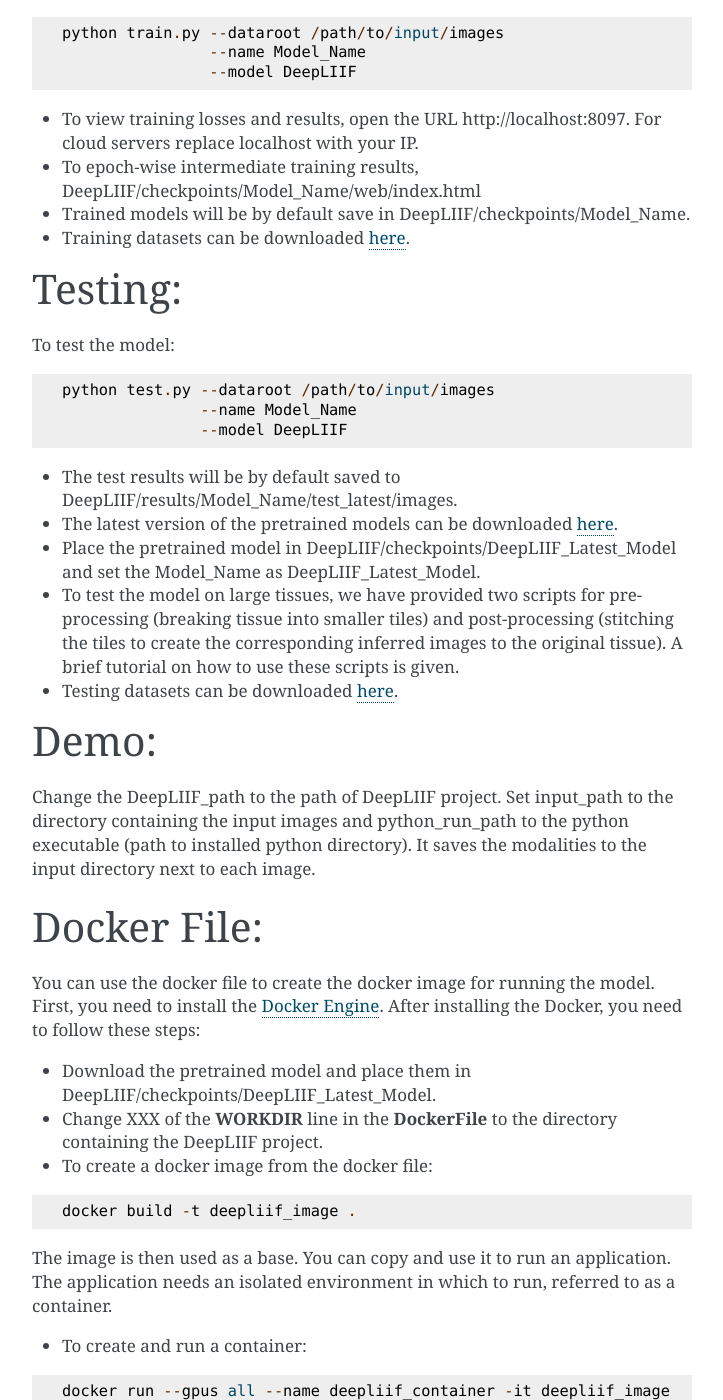
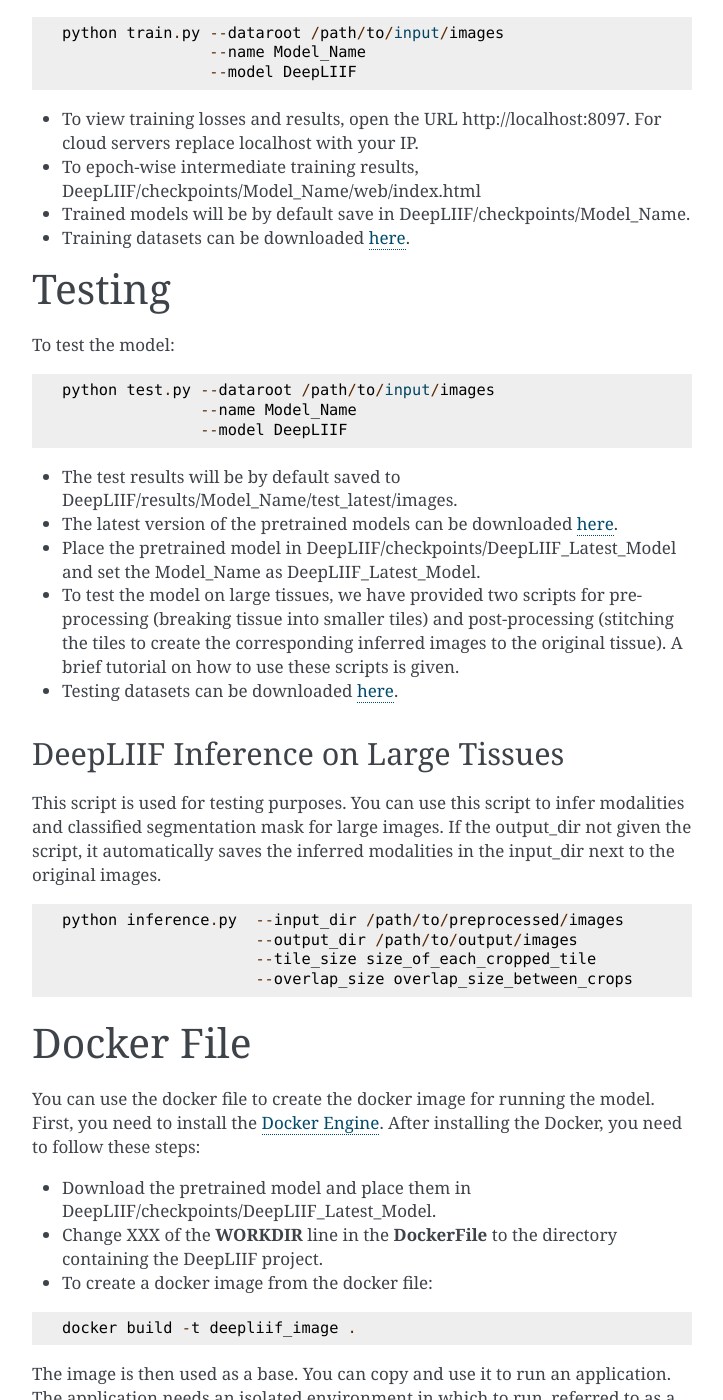
Before and after one commit to nadeemlab/DeepLIIF, a Sphinx documentation site: the page built from docs/myfile.md, in a window 1280 px wide and 1400 px high, scrolled down 1307 px. Shown: the whole window, without its empty margins (388-1111 px from the left). Built offline with Sphinx 7.4.7, drawn with Linux system fonts in a browser that asks for light colours; some of the changed text lies outside the part shown.

Commit message:
docs edited

````diff
--- a/docs/myfile.md
+++ b/docs/myfile.md
@@ -39,7 +39,7 @@ python PrepareDataForTesting.py --input_dir /path/to/input/images
                                 --output_dir /path/to/dataset/directory
 ```
 
-# Training:
+# Training
 To train a model:
 ```
 python train.py --dataroot /path/to/input/images
@@ -51,7 +51,7 @@ python train.py --dataroot /path/to/input/images
 * Trained models will be by default save in DeepLIIF/checkpoints/Model_Name.
 * Training datasets can be downloaded [here](https://zenodo.org/record/4751737#.YKRTS0NKhH4).
 
-# Testing:
+# Testing
 To test the model:
 ```
 python test.py --dataroot /path/to/input/images
@@ -64,12 +64,17 @@ python test.py --dataroot /path/to/input/images
 * To test the model on large tissues, we have provided two scripts for pre-processing (breaking tissue into smaller tiles) and post-processing (stitching the tiles to create the corresponding inferred images to the original tissue). A brief tutorial on how to use these scripts is given.
 * Testing datasets can be downloaded [here](https://zenodo.org/record/4751737#.YKRTS0NKhH4).
 
-# Demo:
-Change the DeepLIIF_path to the path of DeepLIIF project.
-Set input_path to the directory containing the input images and python_run_path to the python executable (path to installed python directory).
-It saves the modalities to the input directory next to each image.
+## DeepLIIF Inference on Large Tissues
+This script is used for testing purposes. You can use this script to infer modalities and classified segmentation mask for large images.
+If the output_dir not given the script, it automatically saves the inferred modalities in the input_dir next to the original images.
+```
+python inference.py  --input_dir /path/to/preprocessed/images
+                     --output_dir /path/to/output/images
+                     --tile_size size_of_each_cropped_tile
+                     --overlap_size overlap_size_between_crops
+```
 
-# Docker File:
+# Docker File
 You can use the docker file to create the docker image for running the model.
 First, you need to install the [Docker Engine](https://docs.docker.com/engine/install/ubuntu/).
 After installing the Docker, you need to follow these steps:
@@ -93,16 +98,16 @@ python test.py --dataroot Sample_Large_Tissues_Tiled/ --name DeepLIIF_Latest_Mod
 python postprocessing.py --output_dir Sample_Large_Tissues/ --input_dir results/DeepLIIF_Latest_Model/test_latest/images/ --input_orig_dir Sample_Large_Tissues/
 ```
 
-# Google CoLab:
+# Google CoLab
 If you don't have access to GPU or appropriate hardware, we have also created [Google CoLab project](https://colab.research.google.com/drive/12zFfL7rDAtXfzBwArh9hb0jvA38L_ODK?usp=sharing) for your convenience.
 Please follow the steps in the provided notebook to install the requirements and run the training and testing scripts.
 All the libraries and pretrained models have already been set up there.
 The user can directly run DeepLIIF on their images using the instructions given in the Google CoLab project.
 
-# Registration:
+# Registration
 To register the denovo stained mpIF and IHC images, you can use the registration framework in the 'Registration' directory. Please refer to the README file provided in the same directory for more details.
 
-# Contributing Training Data:
+# Contributing Training Data
 To train DeepLIIF, we used a dataset of lung and bladder tissues containing IHC, hematoxylin, mpIF DAPI, mpIF Lap2, and mpIF Ki67 of the same tissue scanned using ZEISS Axioscan. These images were scaled and co-registered with the fixed IHC images using affine transformations, resulting in 1667 co-registered sets of IHC and corresponding multiplex images of size 512x512. We randomly selected 709 sets for training, 358 sets for validation, and 600 sets for testing the model. We also randomly selected and segmented 41 images of size 640x640 from recently released [BCDataset](https://sites.google.com/view/bcdataset) which contains Ki67 stained sections of breast carcinoma with Ki67+ and Ki67- cell centroid annotations (for cell detection rather than cell instance segmentation task). We split these tiles into 164 images of size 512x512; the test set varies widely in the density of tumor cells and the Ki67 index. You can find this dataset [here](https://zenodo.org/record/4751737#.YKRTS0NKhH4).
 
 We are also creating a self-configurable version of DeepLIIF which will take as input any co-registered H&E/IHC and multiplex images and produce the optimal output. If you are generating or have generated H&E/IHC and multiplex staining for the same slide (denovo staining) and would like to contribute that data for DeepLIIF, we can perform co-registration, whole-cell multiplex segmentation, train the DeepLIIF model and release back to the community with full credit to the contributors.
````
